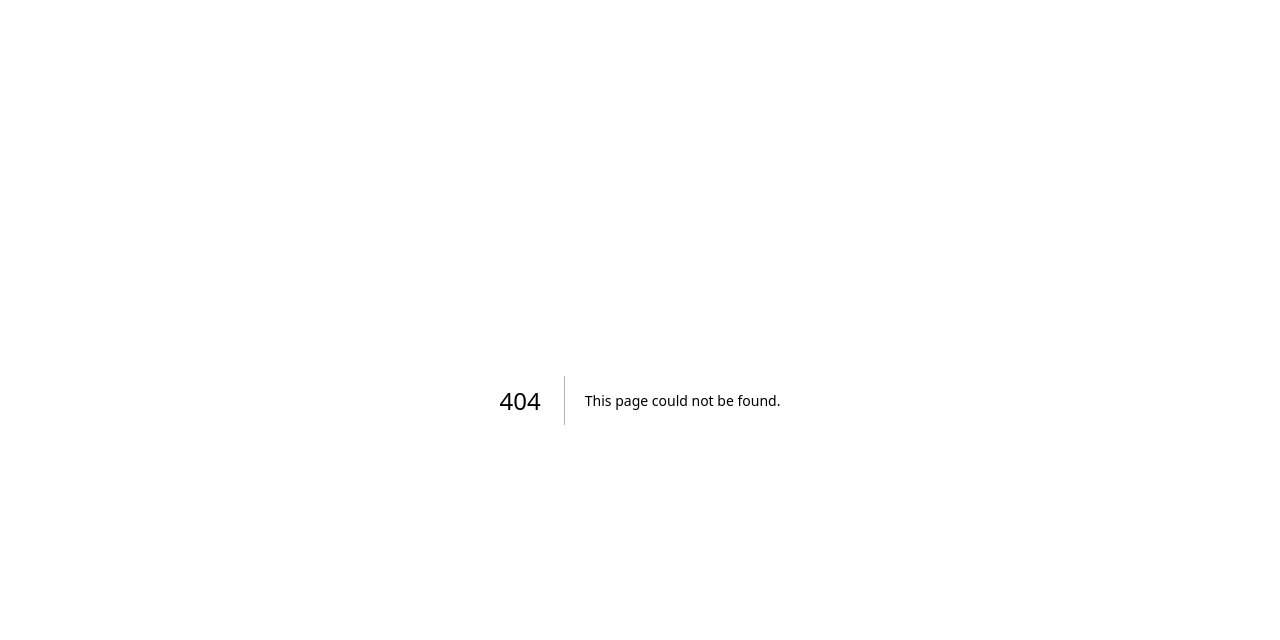
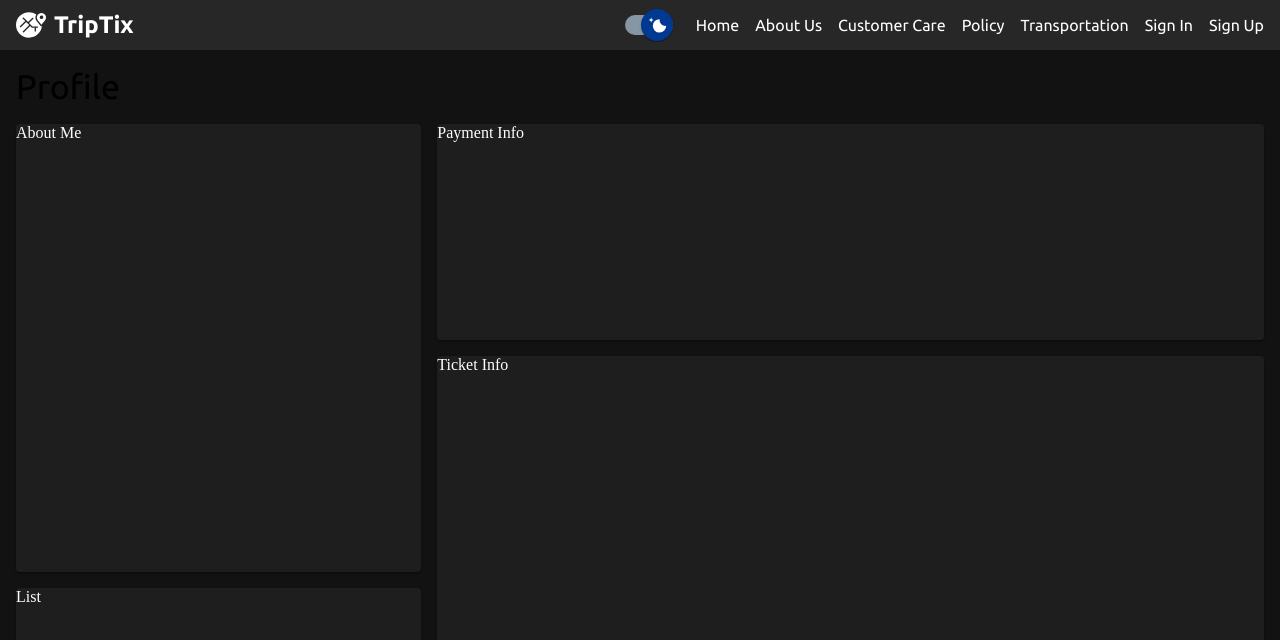
Before and after one commit to Trip-Tix/client-site, a Next.js app: page /profile in a window 1280 px wide. Before the commit this address had no page. Shown: the top 640 px of the page. Built offline with nearby package versions, Linux system fonts and the light colour scheme.

Commit message:
Starting Profile Page

```diff
--- a/public/pagelinks.ts
+++ b/public/pagelinks.ts
@@ -12,3 +12,4 @@ export const customer_care_url = '#';
 export const policy_url = '#';
 export const transportation_url = '#';
 export const payment_url = '/payment';
+export const profile_url = '/profile';
--- a/src/components/destination/nav-item.tsx
+++ b/src/components/destination/nav-item.tsx
@@ -1,6 +1,7 @@
 // essential reacts
 import Link from "next/link";
 import { useState, useEffect, useContext } from "react";
+import { useRouter } from "next/router";
 
 // pre-made component
 import Typography from "@mui/material/Typography";
@@ -21,6 +22,7 @@ export default function NavItem({ name, href }: NavItemProps) {
     const animationEnd = 1000;
     const animationDuration = 50;
     const { mode } = useContext(ColorContext);
+    const router = useRouter();
 
     const [props, set] = useSpring(() => ({
         textShadow: "0 0 0 rgba(0,0,0,0)",
@@ -34,7 +36,9 @@ export default function NavItem({ name, href }: NavItemProps) {
     useEffect(() => {
         set({
             textShadow: hovered
-                ? mode === "light" ? "0 0 0.5rem rgba(0,0,0,0.8)" : "0 0 0.5rem rgba(255,255,255,0.8)"
+                ? mode === "light"
+                    ? "0 0 0.5rem rgba(0,0,0,0.8)"
+                    : "0 0 0.5rem rgba(255,255,255,0.8)"
                 : "0 0 0 rgba(0,0,0,0)",
         });
     }, [hovered, set, mode]);
@@ -62,6 +66,9 @@ export default function NavItem({ name, href }: NavItemProps) {
                 sx={{
                     cursor: "pointer",
                 }}
+                onClick={() => {
+                    router.push(href);
+                }}
             >
                 {name}
             </Typography>
--- a/src/components/destination/navbar.tsx
+++ b/src/components/destination/navbar.tsx
@@ -1,6 +1,7 @@
 // essential react imports
 import React from "react";
 import { useContext, useState, useEffect } from "react";
+import { useRouter } from "next/router";
 
 // pre-made component
 import AppBar from "@mui/material/AppBar";
@@ -9,7 +10,8 @@ import Typography from "@mui/material/Typography";
 import Image from "next/image";
 import { styled } from "@mui/material/styles";
 import Switch, { SwitchProps } from "@mui/material/Switch";
-import { useRouter } from "next/router";
+import Avatar from "@mui/material/Avatar";
+import Badge from "@mui/material/Badge";
 
 const MaterialUISwitch = styled(Switch)(({ theme }) => ({
     width: 62,
@@ -73,6 +75,7 @@ import {
     customer_care_url,
     policy_url,
     transportation_url,
+    profile_url,
 } from "@public/pagelinks";
 
 interface NavbarProps {
@@ -111,20 +114,23 @@ export default function Navbar() {
             href: register_url,
         },
     ]);
+    const [username, setUsername] = useState<string>("");
+    const [showAvatar, setShowAvatar] = useState<boolean>(false);
     useEffect(() => {
         const username = sessionStorage.getItem("username");
         if (username) {
             const tempPages = [...pages];
-            tempPages.filter((page) => {
-                if (page.name === "Sign In") {
-                    page.name = "Log Out";
-                    page.href = logout_url;
-                }
+            tempPages.push({
+                name: "Sign Out",
+                href: logout_url,
             });
-            //remove sign up
-            tempPages.pop();
-
-            setPages(tempPages);
+            setUsername(username);
+            setShowAvatar(true);
+            setPages(
+                tempPages.filter((page) => {
+                    return page.name !== "Sign Up" && page.name !== "Sign In";
+                })
+            );
         }
     }, []);
     const { mode, setMode } = useContext(ColorContext);
@@ -152,11 +158,15 @@ export default function Navbar() {
                 alignItems={"center"}
             >
                 {/* Logo and Title */}
-                <Stack direction="row" spacing={1} alignItems={"center"} sx={{ cursor: "pointer" }}
+                <Stack
+                    direction="row"
+                    spacing={1}
+                    alignItems={"center"}
+                    sx={{ cursor: "pointer" }}
                     onClick={() => {
                         router.push(home_url);
-                    }
-                }>
+                    }}
+                >
                     <Image
                         src={mode === "dark" ? TripTixLogo : TripTixLogoBlack}
                         alt="TripTix Logo"
@@ -168,7 +178,12 @@ export default function Navbar() {
                 </Stack>
                 {/* Menu Options */}
 
-                <Stack direction={"row"} spacing={2} alignContent={"center"} alignItems={"center"}>
+                <Stack
+                    direction={"row"}
+                    spacing={2}
+                    alignContent={"center"}
+                    alignItems={"center"}
+                >
                     <MaterialUISwitch
                         checked={mode === "dark"}
                         onChange={() => {
@@ -191,6 +206,18 @@ export default function Navbar() {
                                 href={page.href}
                             />
                         ))}
+                        {showAvatar && (
+                            <Badge
+                                color="primary"
+                                variant="dot"
+                                onClick={() => {
+                                    router.push(profile_url);
+                                }}
+                                sx={{ cursor: "pointer" }}
+                            >
+                                <Avatar sx={{ width: 24, height: 24 }}></Avatar>
+                            </Badge>
+                        )}
                     </Stack>
                 </Stack>
             </Stack>
--- /dev/null
+++ b/src/components/profile/about-me.tsx
@@ -0,0 +1,15 @@
+import { useEffect, useContext, useState } from "react"
+
+import Stack from "@mui/material/Stack"
+import Typography from "@mui/material/Typography"
+import IconButton from "@mui/material/IconButton"
+import Paper from "@mui/material/Paper"
+import Avatar from "@mui/material/Avatar"
+
+export default function AboutMe(){
+    return (
+        <div>
+            About Me
+        </div>
+    )
+}
--- /dev/null
+++ b/src/components/profile/list.tsx
@@ -0,0 +1,7 @@
+export default function List(){
+    return (
+        <div>
+            List
+        </div>
+    )
+}
--- /dev/null
+++ b/src/components/profile/payment-info.tsx
@@ -0,0 +1,7 @@
+export default function PaymentInfo(){
+    return (
+        <div>
+            Payment Info
+        </div>
+    )
+}
--- /dev/null
+++ b/src/components/profile/ticket-info.tsx
@@ -0,0 +1,7 @@
+export default function TicketInfo(){
+    return (
+        <div>
+            Ticket Info
+        </div>
+    )
+}
--- /dev/null
+++ b/src/pages/profile.tsx
@@ -0,0 +1,62 @@
+import { useEffect, useState, useContext } from "react";
+
+import Stack from "@mui/material/Stack";
+import Typography from "@mui/material/Typography";
+import Grid from "@mui/material/Grid";
+import Paper from "@mui/material/Paper";
+import Box from "@mui/material/Box";
+import Image from "next/image";
+
+import Navbar from "@/components/destination/navbar";
+import AboutMe from "@/components/profile/about-me";
+import PaymentInfo from "@/components/profile/payment-info";
+import TicketInfo from "@/components/profile/ticket-info";
+import List from "@components/profile/list";
+import { ColorContext } from "@public/context/global";
+
+export default function Profile() {
+    const { mode } = useContext(ColorContext);
+
+    return (
+        <Stack
+            direction={"column"}
+            spacing={0}
+            sx={{
+                minHeight: "100vh",
+                backgroundColor: mode === "light" ? "#f5f5f5" : "#121212",
+            }}
+        >
+            <Navbar />
+            <Stack direction={"column"} spacing={2} sx={{ padding: "1rem" }}>
+                <Typography variant={"h4"}>Profile</Typography>
+                <Box
+                    display="grid"
+                    gridTemplateColumns="repeat(12, 1fr)"
+                    gap={2}
+                    sx={{ height: "85vh" }}
+                >
+                    <Box gridColumn="span 4" gridRow="span 8">
+                        <Paper sx={{ height: "100%", width: "100%" }}>
+                            <AboutMe />
+                        </Paper>
+                    </Box>
+                    <Box gridColumn="span 8" gridRow="span 4">
+                        <Paper sx={{ height: "100%", width: "100%" }}>
+                            <PaymentInfo />
+                        </Paper>
+                    </Box>
+                    <Box gridColumn="span 8" gridRow="span 8">
+                        <Paper sx={{ height: "100%", width: "100%" }}>
+                            <TicketInfo />
+                        </Paper>
+                    </Box>
+                    <Box gridColumn="span 4" gridRow="span 4">
+                        <Paper sx={{ height: "100%", width: "100%" }}>
+                            <List />
+                        </Paper>
+                    </Box>
+                </Box>
+            </Stack>
+        </Stack>
+    );
+}
```
Also changed, not shown: src/components/landing-page/navbar.tsx (+29 -15 lines).
